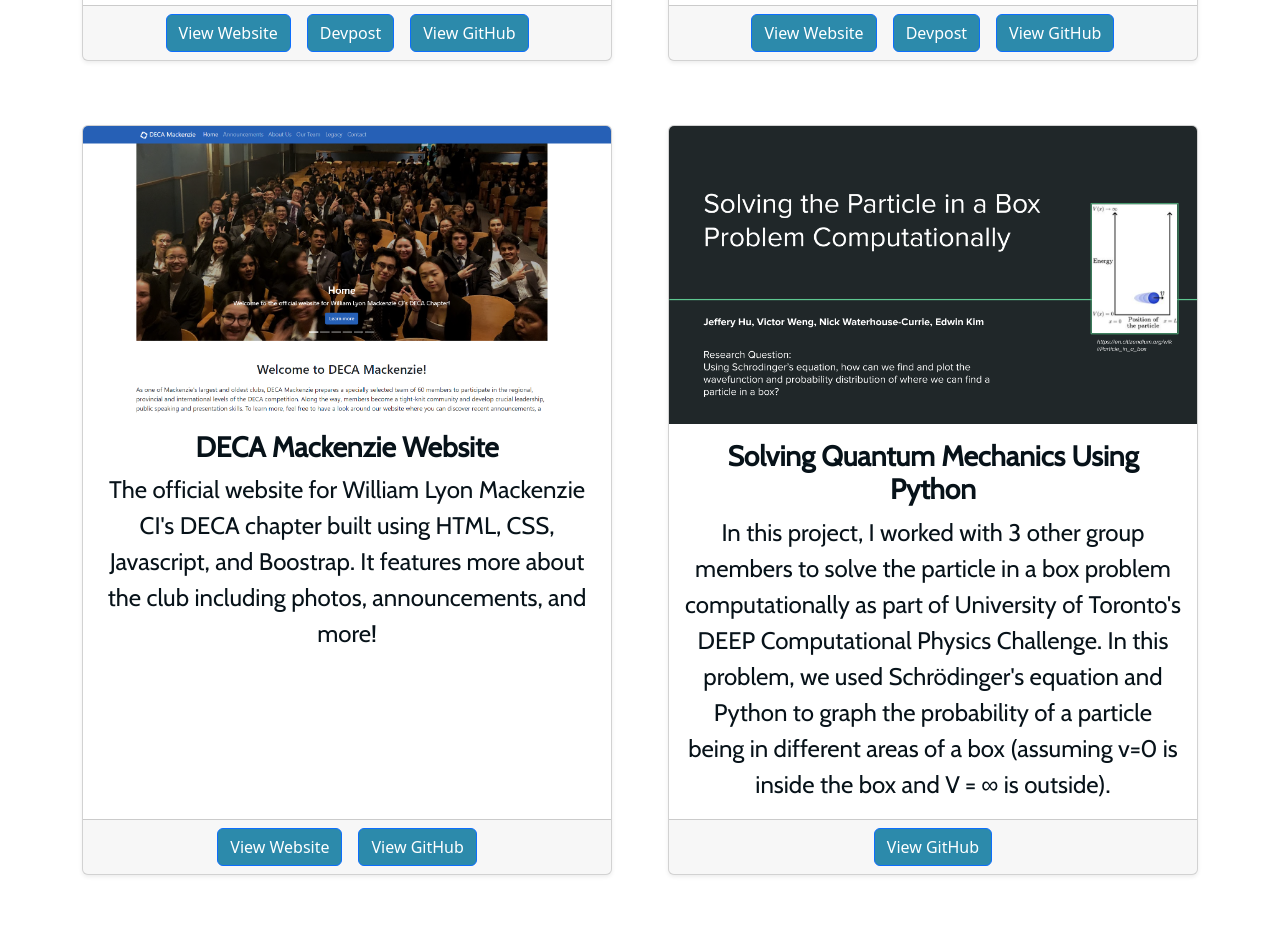
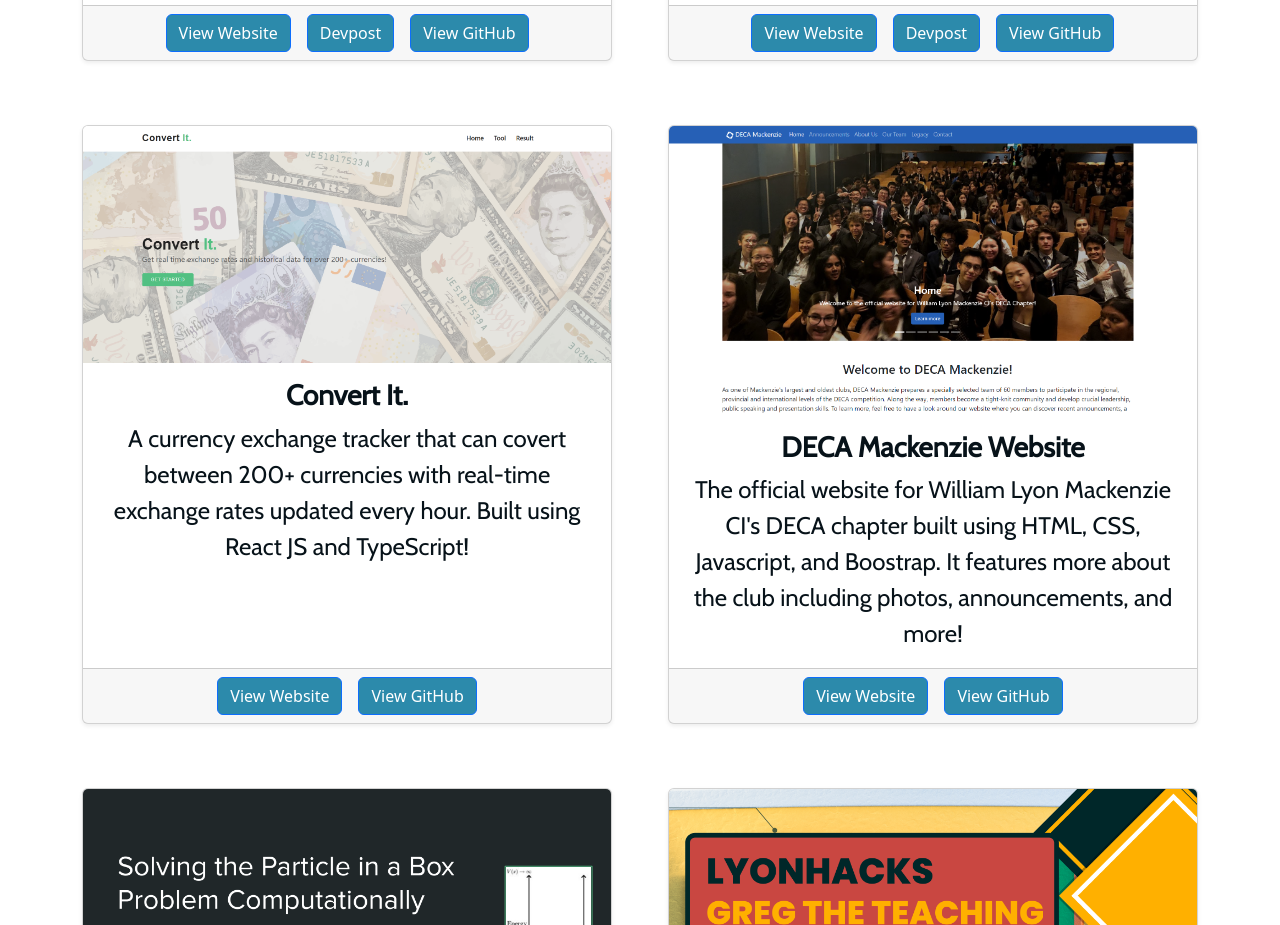
Before and after one commit to Jeffery05/jeffery05.github.io, a React (Create React App) app: page /projects in a window 1280 px wide. Shown: the part 980-1905 px from the top of the page. Built offline with nearby package versions, Linux system fonts and the light colour scheme.

Commit message:
added currency converter to projects

```diff
--- a/src/Components/projects.jsx
+++ b/src/Components/projects.jsx
@@ -1,6 +1,7 @@
 import React, { Component } from "react";
 import TrashDash from "./images/TrashDash2.png";
 import Inflector from "./images/Inflector.png";
+import ConvertIt from "./images/ConvertIt.png";
 import DECAWebsite from "./images/DECAWebsite.png";
 import DEEP from "./images/DEEP Computational Physics Challenge Presentation.png";
 import LyonHacks from "./images/LyonHacks Greg The Teaching Assistant.png";
@@ -78,6 +79,38 @@ export default function Projects() {
             </a>
             <a
               href="https://github.com/Jeffery05/New-Ignition-Hacks"
+              target="_blank"
+              rel="noopener noreferrer"
+              className="btn btn-primary  ms-3"
+            >
+              View GitHub
+            </a>
+          </div>
+        </div>
+
+        <div className="card rounded mb-4 shadow-sm">
+          <img
+            className="card-img-top"
+            alt="Convert It"
+            src={ConvertIt}
+          />
+          <div className="card-body">
+            <h3 className="card-title"><b>Convert It.</b></h3>
+            <p className="card-text text-left">
+            A currency exchange tracker that can covert between 200+ currencies with real-time exchange rates updated every hour. Built using React JS and TypeScript!
+            </p>
+          </div>
+          <div className="card-footer">
+          <a
+              href="https://converter.jefferyhu.live/"
+              target="_blank"
+              rel="noopener noreferrer"
+              className="btn btn-primary "
+            >
+              View Website
+            </a>
+            <a
+              href="https://github.com/Jeffery05/currency-converter"
               target="_blank"
               rel="noopener noreferrer"
               className="btn btn-primary  ms-3"
```
Also changed, not shown: src/Components/images/ConvertIt.png (added), 1 other file (tests, documents, lock files or other folders).
